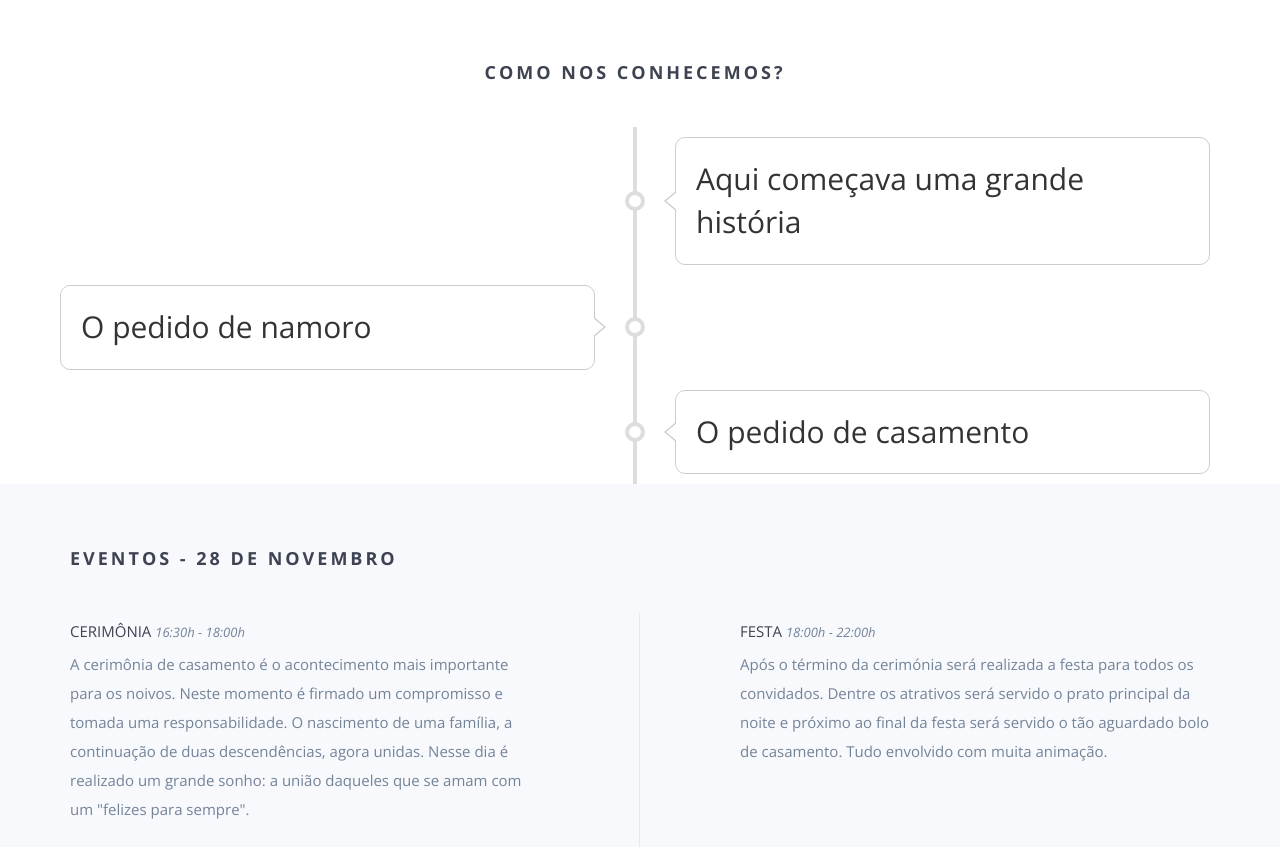
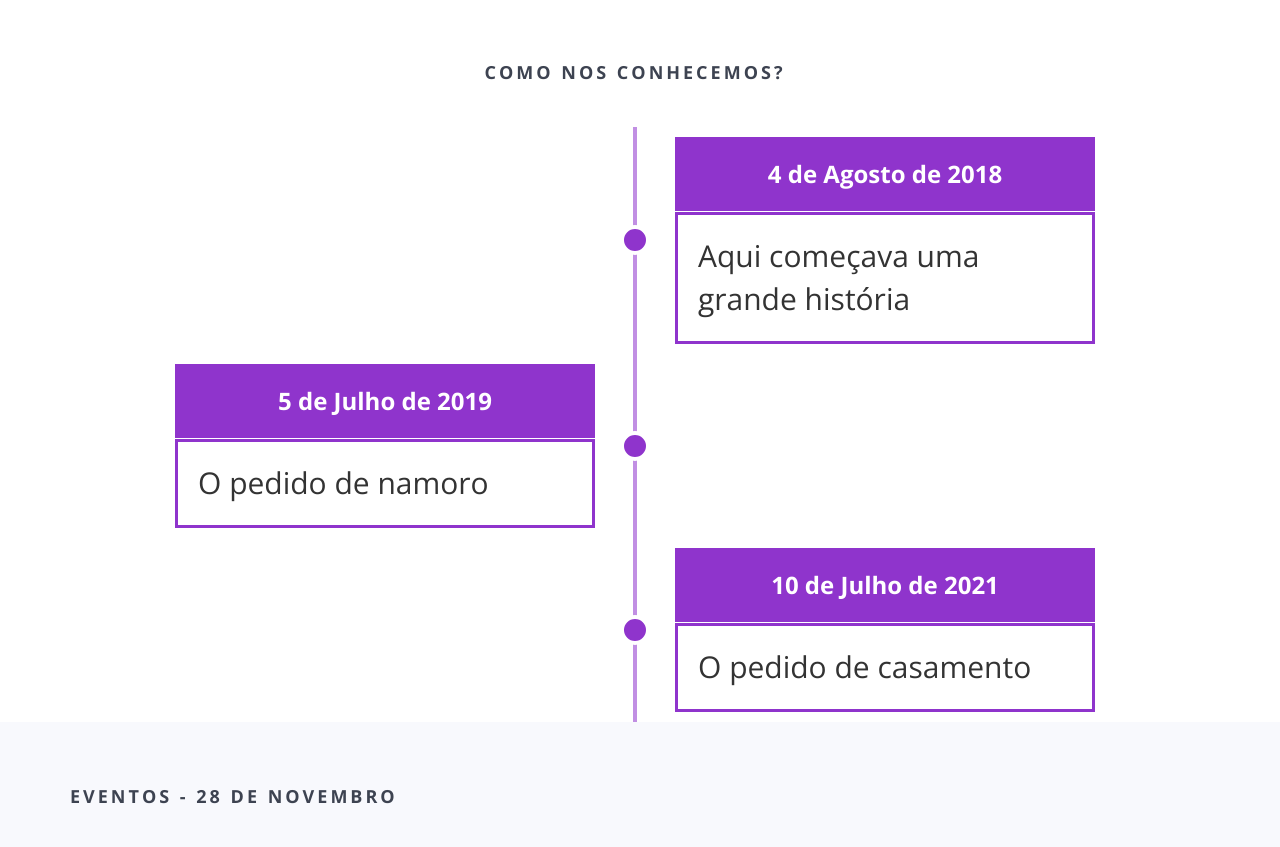
Before and after one commit to Alan-Roza/my-wedding, a website: page index.html in a window 1280 px wide. Shown: the part 752-1599 px from the top of the page. Drawn offline with nearby package versions, Linux system fonts and the light colour scheme; some packages are replaced by stand-ins of ours; files whose address does not match are found by name.

Commit message:
added timeline styles

```diff
--- a/index.html
+++ b/index.html
@@ -123,25 +123,35 @@
                 <div class="timeline__wrap">
                     <div class="timeline__items">
                         <div class="timeline__item">
+                            <div class="timeline__card">
+                                <div class="timeline__header-content">
+                                    4 de Agosto de 2018
+                                </div>
                                 <div class="timeline__content">
                                     Aqui começava uma grande história
                                 </div>
                             </div>
+                        </div>
                         <div class="timeline__item">
+                            <div class="timeline__card">
+                                <div class="timeline__header-content">
+                                   5 de Julho de 2019
+                                </div>
                                 <div class="timeline__content">
                                     O pedido de namoro
                                 </div>
                             </div>
+                        </div>
                         <div class="timeline__item">
+                            <div class="timeline__card">
+                                <div class="timeline__header-content">
+                                    10 de Julho de 2021
+                                </div>
                                 <div class="timeline__content">
                                     O pedido de casamento
                                 </div>
                             </div>
-                        <!--<div class="timeline__item">
-                            <div class="timeline__content">
-                                Content / markup here
                         </div>
-                        </div> -->
                     </div>
                 </div>
             </div>
--- a/sass/styles.scss
+++ b/sass/styles.scss
@@ -1023,7 +1023,7 @@ Timeline
       box-sizing: inherit;
   }
   &:not(.timeline--horizontal)::before {
-      background-color: #DDD;
+      background-color: #8f34cc8c;
       bottom: 0;
       content: '';
       left: 50%;
@@ -1045,19 +1045,20 @@ z-index: 2;
 font-size: 3rem;
 padding: 10px 40px 10px 0;
 position: relative;
-width: 50%;
+width: 40%;
+justify-content: center;
   z-index: 2;
   &::after {
-      background-color: #FFF;
-      border: 4px solid #DDD;
+      background-color: #8f34cc;
+      border: 4px solid #fff;
       border-radius: 50%;
       content: '';
-      height: 20px;
+      height: 30px;
       position: absolute;
-      right: -10px;
+      right: -15px;
       transform: translateY(-50%);
       top: 50%;
-      width: 20px;
+      width: 30px;
       z-index: 1;
   }
   &.animated {
@@ -1071,14 +1072,14 @@ width: 50%;
 }
 
 .timeline__item--left {
-  left: 0;
+  left: 10%;
 }
 
 .timeline__item--right {
 left: 50%;
   padding: 10px 0 10px 40px;
   &::after {
-      left: -10px;
+      left: -15px;
   }
   .timeline__content {
       &::before {
@@ -1098,47 +1099,30 @@ left: 50%;
   }
 }
 
+.timeline__card {
+  &:hover {
+    transition: 250ms;
+    box-shadow: 0 14px 25px rgb(0 0 0 / 16%);
+  }
+}
+
+.timeline__header-content {
+  background-color: #8f34cc;
+  color: #fff;
+  text-align: center;
+  font-weight: bold;
+  font-size: 24px;
+  padding: 20px 40px;
+  margin-bottom: 1px;
+}
+
 .timeline__content {
   background-color: #FFF;
-  border: 1px solid #CCC;
-  border-radius: 10px;
+  border: 3px solid #8f34cc;
   color: #333;
 display: block;
 padding: 20px;
   position: relative;
-  &::before,
-  &::after {
-      content: '';
-      height: 0;
-      position: absolute;
-      transform: translateY(-50%);
-      top: 50%;
-      width: 0;
-  }
-  &::before {
-      border-bottom: 10px solid transparent;
-      border-left: 12px solid #CCC;
-      border-top: 10px solid transparent;
-      right: -12px;
-      z-index: 1;
-  }
-  &::after {
-      border-bottom: 9px solid transparent;
-      border-left: 11px solid #FFF;
-      border-top: 9px solid transparent;
-      right: -10px;
-      z-index: 2;
-  }
-  h2 {
-      font-size: 20px;
-      font-weight: 700;
-      margin: 0 0 10px;
-  }
-  p {
-      font-size: 15px;
-      line-height: 1.5;
-      margin-bottom: 10px;
-  }
 }
 
 .timeline--horizontal {
```
Also changed, not shown: css/styles.min.css. Lines whose indentation alone changed are shown as unchanged.
